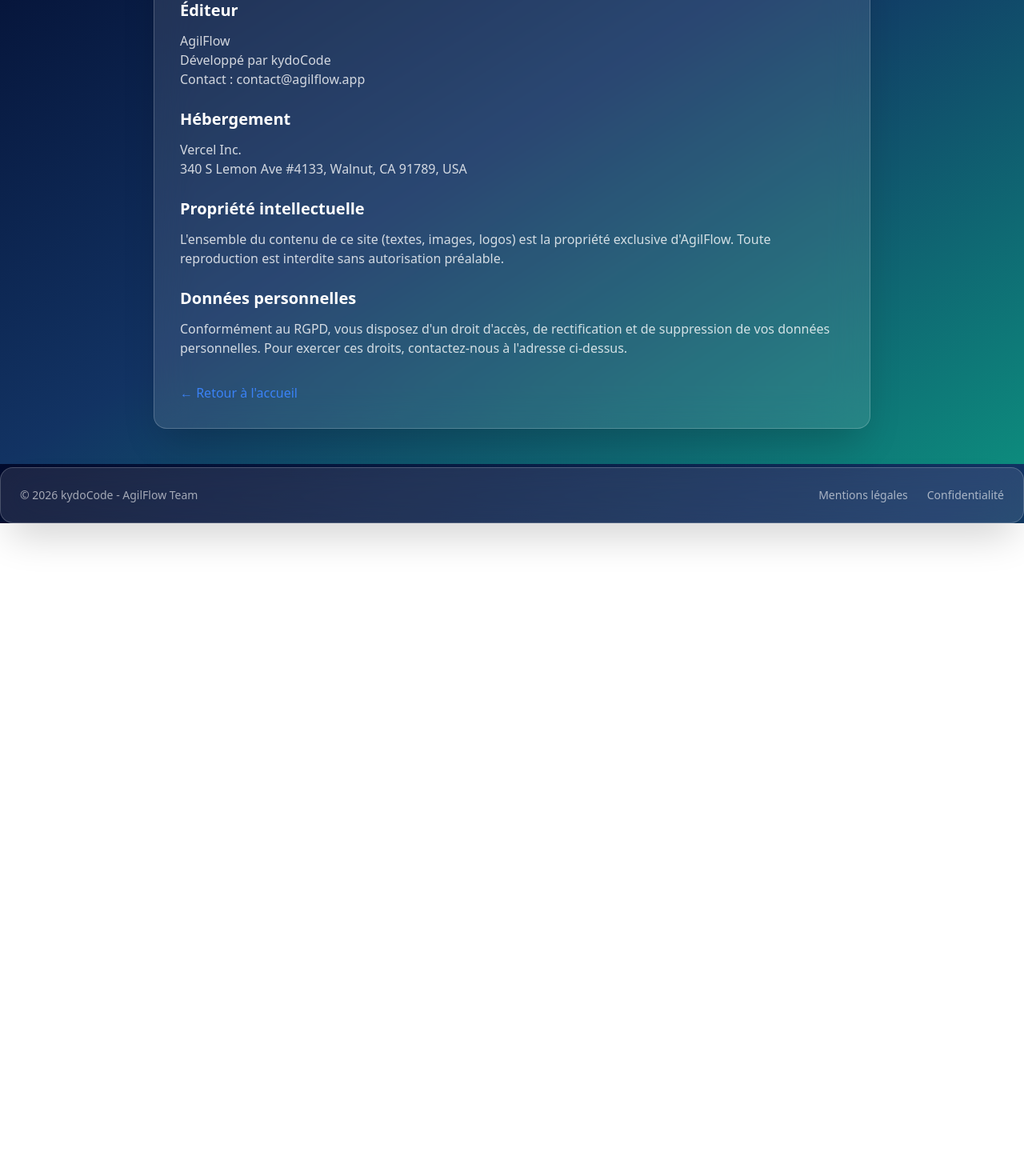
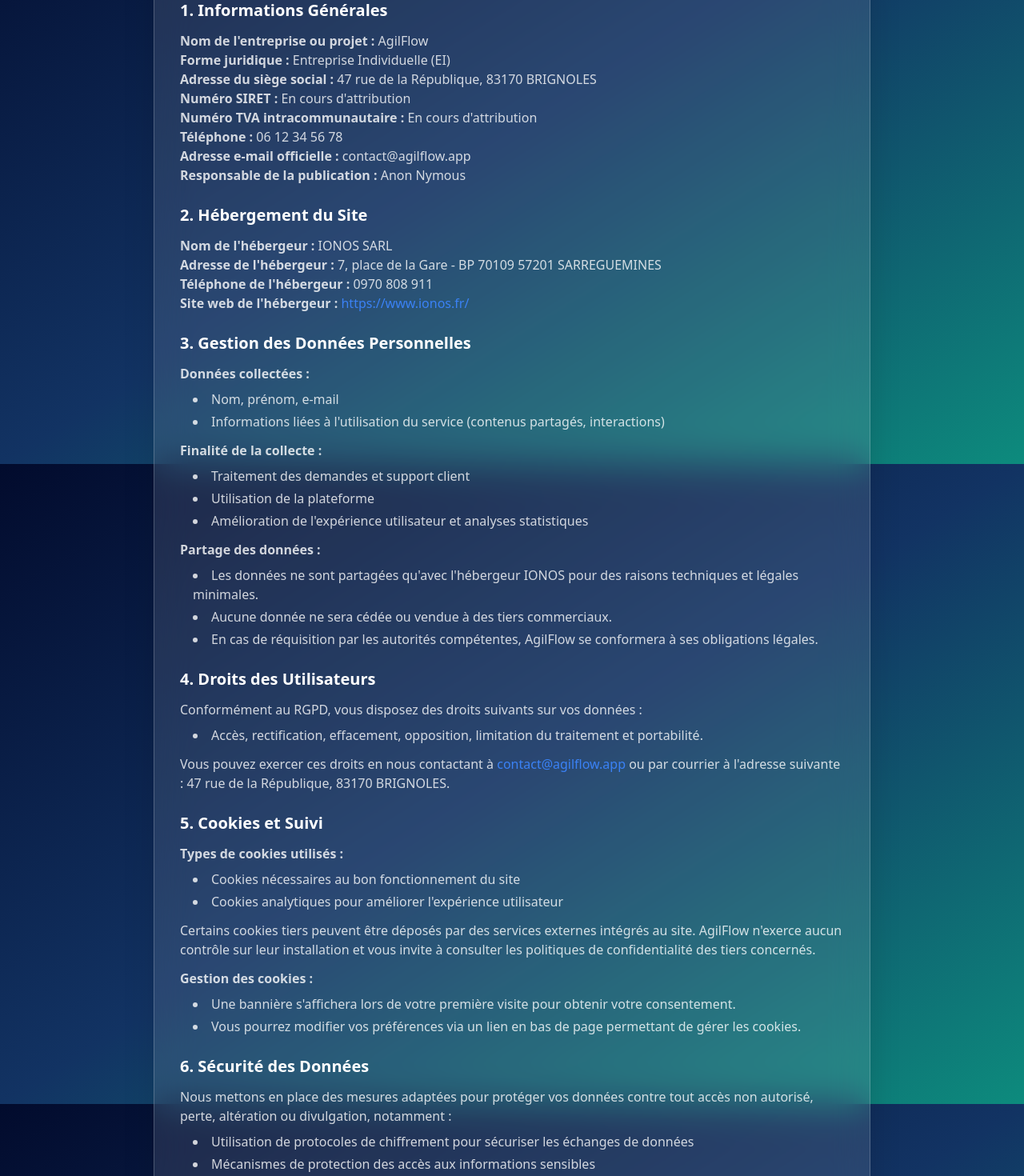
Before and after one commit to kydoCode/agilflow-react-2026, a React (Vite) app: page /legal in a window 1280 px wide. Shown: the part 220-1690 px from the top of the page at 80% size. Before the commit the page ends 874 px from the top, so only its background shows below. Built offline with nearby package versions, Linux system fonts and the light colour scheme; no server answers.

Commit message:
Update content: Pages légales complètes depuis ancien site

```diff
--- a/src/pages/Legal.jsx
+++ b/src/pages/Legal.jsx
@@ -14,32 +14,85 @@ export default function Legal() {
 
             <div className="space-y-6 text-white/80">
               <section>
-                <h2 className="text-xl font-semibold text-white mb-3">Éditeur</h2>
-                <p>AgilFlow</p>
-                <p>Développé par kydoCode</p>
-                <p>Contact : contact@agilflow.app</p>
+                <h2 className="text-xl font-semibold text-white mb-3">1. Informations Générales</h2>
+                <p><strong>Nom de l'entreprise ou projet :</strong> AgilFlow</p>
+                <p><strong>Forme juridique :</strong> Entreprise Individuelle (EI)</p>
+                <p><strong>Adresse du siège social :</strong> 47 rue de la République, 83170 BRIGNOLES</p>
+                <p><strong>Numéro SIRET :</strong> En cours d'attribution</p>
+                <p><strong>Numéro TVA intracommunautaire :</strong> En cours d'attribution</p>
+                <p><strong>Téléphone :</strong> 06 12 34 56 78</p>
+                <p><strong>Adresse e-mail officielle :</strong> contact@agilflow.app</p>
+                <p><strong>Responsable de la publication :</strong> Anon Nymous</p>
               </section>
 
               <section>
-                <h2 className="text-xl font-semibold text-white mb-3">Hébergement</h2>
-                <p>Vercel Inc.</p>
-                <p>340 S Lemon Ave #4133, Walnut, CA 91789, USA</p>
+                <h2 className="text-xl font-semibold text-white mb-3">2. Hébergement du Site</h2>
+                <p><strong>Nom de l'hébergeur :</strong> IONOS SARL</p>
+                <p><strong>Adresse de l'hébergeur :</strong> 7, place de la Gare - BP 70109 57201 SARREGUEMINES</p>
+                <p><strong>Téléphone de l'hébergeur :</strong> 0970 808 911</p>
+                <p><strong>Site web de l'hébergeur :</strong> <a href="https://www.ionos.fr/" target="_blank" rel="noopener noreferrer" className="text-primary hover:text-primary-light">https://www.ionos.fr/</a></p>
               </section>
 
               <section>
-                <h2 className="text-xl font-semibold text-white mb-3">Propriété intellectuelle</h2>
-                <p>
-                  L'ensemble du contenu de ce site (textes, images, logos) est la propriété exclusive d'AgilFlow.
-                  Toute reproduction est interdite sans autorisation préalable.
-                </p>
+                <h2 className="text-xl font-semibold text-white mb-3">3. Gestion des Données Personnelles</h2>
+                <p><strong>Données collectées :</strong></p>
+                <ul className="list-disc list-inside mt-2 space-y-1 ml-4">
+                  <li>Nom, prénom, e-mail</li>
+                  <li>Informations liées à l'utilisation du service (contenus partagés, interactions)</li>
+                </ul>
+                <p className="mt-3"><strong>Finalité de la collecte :</strong></p>
+                <ul className="list-disc list-inside mt-2 space-y-1 ml-4">
+                  <li>Traitement des demandes et support client</li>
+                  <li>Utilisation de la plateforme</li>
+                  <li>Amélioration de l'expérience utilisateur et analyses statistiques</li>
+                </ul>
+                <p className="mt-3"><strong>Partage des données :</strong></p>
+                <ul className="list-disc list-inside mt-2 space-y-1 ml-4">
+                  <li>Les données ne sont partagées qu'avec l'hébergeur IONOS pour des raisons techniques et légales minimales.</li>
+                  <li>Aucune donnée ne sera cédée ou vendue à des tiers commerciaux.</li>
+                  <li>En cas de réquisition par les autorités compétentes, AgilFlow se conformera à ses obligations légales.</li>
+                </ul>
               </section>
 
               <section>
-                <h2 className="text-xl font-semibold text-white mb-3">Données personnelles</h2>
-                <p>
-                  Conformément au RGPD, vous disposez d'un droit d'accès, de rectification et de suppression
-                  de vos données personnelles. Pour exercer ces droits, contactez-nous à l'adresse ci-dessus.
-                </p>
+                <h2 className="text-xl font-semibold text-white mb-3">4. Droits des Utilisateurs</h2>
+                <p>Conformément au RGPD, vous disposez des droits suivants sur vos données :</p>
+                <ul className="list-disc list-inside mt-2 space-y-1 ml-4">
+                  <li>Accès, rectification, effacement, opposition, limitation du traitement et portabilité.</li>
+                </ul>
+                <p className="mt-3">Vous pouvez exercer ces droits en nous contactant à <a href="mailto:contact@agilflow.app" className="text-primary hover:text-primary-light">contact@agilflow.app</a> ou par courrier à l'adresse suivante : 47 rue de la République, 83170 BRIGNOLES.</p>
+              </section>
+
+              <section>
+                <h2 className="text-xl font-semibold text-white mb-3">5. Cookies et Suivi</h2>
+                <p><strong>Types de cookies utilisés :</strong></p>
+                <ul className="list-disc list-inside mt-2 space-y-1 ml-4">
+                  <li>Cookies nécessaires au bon fonctionnement du site</li>
+                  <li>Cookies analytiques pour améliorer l'expérience utilisateur</li>
+                </ul>
+                <p className="mt-3">Certains cookies tiers peuvent être déposés par des services externes intégrés au site. AgilFlow n'exerce aucun contrôle sur leur installation et vous invite à consulter les politiques de confidentialité des tiers concernés.</p>
+                <p className="mt-3"><strong>Gestion des cookies :</strong></p>
+                <ul className="list-disc list-inside mt-2 space-y-1 ml-4">
+                  <li>Une bannière s'affichera lors de votre première visite pour obtenir votre consentement.</li>
+                  <li>Vous pourrez modifier vos préférences via un lien en bas de page permettant de gérer les cookies.</li>
+                </ul>
+              </section>
+
+              <section>
+                <h2 className="text-xl font-semibold text-white mb-3">6. Sécurité des Données</h2>
+                <p>Nous mettons en place des mesures adaptées pour protéger vos données contre tout accès non autorisé, perte, altération ou divulgation, notamment :</p>
+                <ul className="list-disc list-inside mt-2 space-y-1 ml-4">
+                  <li>Utilisation de protocoles de chiffrement pour sécuriser les échanges de données</li>
+                  <li>Mécanismes de protection des accès aux informations sensibles</li>
+                  <li>Mise en place de sauvegardes régulières pour prévenir toute perte de données</li>
+                </ul>
+                <p className="mt-3">Cependant, malgré nos efforts pour assurer un haut niveau de sécurité, aucun système n'est totalement inviolable. En cas d'incident de sécurité affectant vos données personnelles, nous nous engageons à prendre les mesures nécessaires et à vous en informer conformément aux obligations légales en vigueur.</p>
+              </section>
+
+              <section>
+                <h2 className="text-xl font-semibold text-white mb-3">7. Informations de Contact</h2>
+                <p><strong>Email de contact pour toute question relative à la politique de confidentialité ou aux demandes RGPD :</strong> <a href="mailto:contact@agilflow.app" className="text-primary hover:text-primary-light">contact@agilflow.app</a></p>
+                <p className="mt-2"><strong>Adresse postale pour toute demande relative aux données personnelles :</strong> 47 rue de la République, 83170 BRIGNOLES</p>
               </section>
             </div>
 
--- a/src/pages/Privacy.jsx
+++ b/src/pages/Privacy.jsx
@@ -10,68 +10,95 @@ export default function Privacy() {
       <main className="flex-1 px-4 py-8 sm:py-12">
         <div className="max-w-4xl mx-auto">
           <div className="glass-card p-6 sm:p-8">
-            <h1 className="text-2xl sm:text-3xl font-bold text-white mb-6">Politique de confidentialité</h1>
+            <h1 className="text-2xl sm:text-3xl font-bold text-white mb-6">Politique de Confidentialité d'AgilFlow</h1>
 
             <div className="space-y-6 text-white/80">
               <section>
-                <h2 className="text-xl font-semibold text-white mb-3">Collecte des données</h2>
+                <h2 className="text-xl font-semibold text-white mb-3">1. Introduction</h2>
                 <p>
-                  Nous collectons uniquement les données nécessaires au fonctionnement du service :
-                  nom, email, mot de passe (chiffré), et contenu des User Stories que vous créez.
+                  La présente Politique de Confidentialité explique comment AgilFlow collecte, utilise et protège vos données personnelles lorsque vous utilisez nos services. Nous nous engageons à respecter votre vie privée et à traiter vos données en conformité avec le Règlement Général sur la Protection des Données (RGPD).
                 </p>
               </section>
 
               <section>
-                <h2 className="text-xl font-semibold text-white mb-3">Utilisation des données</h2>
-                <p>
-                  Vos données sont utilisées exclusivement pour :
-                </p>
-                <ul className="list-disc list-inside mt-2 space-y-1">
-                  <li>Vous permettre d'accéder à votre compte</li>
-                  <li>Sauvegarder vos User Stories</li>
-                  <li>Améliorer le service</li>
+                <h2 className="text-xl font-semibold text-white mb-3">2. Données Collectées</h2>
+                <p>Nous collectons uniquement les données nécessaires à l'amélioration et au bon fonctionnement de nos services :</p>
+                <ul className="list-disc list-inside mt-2 space-y-1 ml-4">
+                  <li><strong>Données fournies par l'utilisateur :</strong> Nom, prénom, adresse e-mail.</li>
+                  <li><strong>Données générées par l'utilisation de la plateforme :</strong> Contenus partagés, interactions avec le service.</li>
+                  <li><strong>Données techniques :</strong> Adresse IP, type de navigateur, informations de connexion.</li>
                 </ul>
               </section>
 
               <section>
-                <h2 className="text-xl font-semibold text-white mb-3">Partage des données</h2>
-                <p>
-                  Vos données ne sont jamais vendues ni partagées avec des tiers, sauf obligation légale.
-                  Elles sont hébergées de manière sécurisée sur Vercel et Neon (PostgreSQL).
+                <h2 className="text-xl font-semibold text-white mb-3">3. Finalité de la Collecte des Données</h2>
+                <p>Nous utilisons vos données pour :</p>
+                <ul className="list-disc list-inside mt-2 space-y-1 ml-4">
+                  <li>Répondre à vos demandes et assurer le support client.</li>
+                  <li>Améliorer l'expérience utilisateur et optimiser nos services.</li>
+                  <li>Réaliser des analyses statistiques.</li>
+                </ul>
+              </section>
+
+              <section>
+                <h2 className="text-xl font-semibold text-white mb-3">4. Partage des Données</h2>
+                <p>Vos données ne sont partagées qu'avec des tiers strictement nécessaires :</p>
+                <ul className="list-disc list-inside mt-2 space-y-1 ml-4">
+                  <li><strong>Hébergeur (IONOS) :</strong> Pour assurer la disponibilité technique du site.</li>
+                  <li><strong>Autorités légales :</strong> En cas de réquisition par les autorités compétentes.</li>
+                  <li><strong>Aucun partage commercial :</strong> Vos données ne seront ni vendues, ni cédées à des tiers à des fins publicitaires.</li>
+                </ul>
+              </section>
+
+              <section>
+                <h2 className="text-xl font-semibold text-white mb-3">5. Vos Droits</h2>
+                <p>Vous disposez des droits suivants sur vos données personnelles :</p>
+                <ul className="list-disc list-inside mt-2 space-y-1 ml-4">
+                  <li>Droit d'accès, de rectification, d'effacement et d'opposition.</li>
+                  <li>Droit à la limitation du traitement et à la portabilité des données.</li>
+                </ul>
+                <p className="mt-3">
+                  Pour exercer vos droits, contactez-nous à : <a href="mailto:contact@agilflow.app" className="text-primary hover:text-primary-light">contact@agilflow.app</a> ou à l'adresse postale suivante : 47 rue de la République, 83170 BRIGNOLES.
                 </p>
               </section>
 
               <section>
-                <h2 className="text-xl font-semibold text-white mb-3">Vos droits</h2>
-                <p>
-                  Conformément au RGPD, vous disposez des droits suivants :
-                </p>
-                <ul className="list-disc list-inside mt-2 space-y-1">
-                  <li>Droit d'accès à vos données</li>
-                  <li>Droit de rectification</li>
-                  <li>Droit à l'effacement</li>
-                  <li>Droit à la portabilité</li>
+                <h2 className="text-xl font-semibold text-white mb-3">6. Cookies et Suivi</h2>
+                <ul className="list-disc list-inside space-y-1 ml-4">
+                  <li>Nous utilisons uniquement des cookies nécessaires au bon fonctionnement du site et des cookies analytiques pour améliorer l'expérience utilisateur.</li>
+                  <li>Certains cookies tiers peuvent être déposés indépendamment de notre volonté.</li>
+                  <li>Une bannière de consentement s'affiche lors de votre première visite pour vous permettre de gérer vos préférences.</li>
+                </ul>
+              </section>
+
+              <section>
+                <h2 className="text-xl font-semibold text-white mb-3">7. Sécurité des Données</h2>
+                <p>Nous appliquons des mesures de protection visant à garantir la sécurité de vos données personnelles et à prévenir tout accès non autorisé, altération, perte ou divulgation.</p>
+                <ul className="list-disc list-inside mt-2 space-y-1 ml-4">
+                  <li>Utilisation de technologies de chiffrement pour sécuriser les échanges</li>
+                  <li>Mécanismes renforcés de protection des accès aux informations</li>
+                  <li>Systèmes de sauvegardes régulières pour assurer l'intégrité des données</li>
                 </ul>
                 <p className="mt-3">
-                  Pour exercer ces droits, contactez-nous à : contact@agilflow.app
+                  Malgré ces précautions, aucun système n'est infaillible. En cas d'incident de sécurité affectant vos données, nous prendrons les mesures nécessaires et vous informerons conformément aux réglementations en vigueur.
                 </p>
               </section>
 
               <section>
-                <h2 className="text-xl font-semibold text-white mb-3">Cookies</h2>
-                <p>
-                  Nous utilisons uniquement des cookies essentiels au fonctionnement du site
-                  (authentification). Aucun cookie de tracking ou publicitaire.
-                </p>
+                <h2 className="text-xl font-semibold text-white mb-3">8. Modifications de la Politique de Confidentialité</h2>
+                <p>Cette politique peut être mise à jour à tout moment. Nous vous informerons des changements importants via notre site web.</p>
               </section>
 
               <section>
-                <h2 className="text-xl font-semibold text-white mb-3">Sécurité</h2>
-                <p>
-                  Vos mots de passe sont chiffrés avec bcrypt. Les communications sont sécurisées
-                  via HTTPS. Nous appliquons les meilleures pratiques de sécurité.
-                </p>
+                <h2 className="text-xl font-semibold text-white mb-3">9. Contact</h2>
+                <p>Si vous avez des questions, vous pouvez nous contacter à :</p>
+                <p className="mt-2"><strong>Email :</strong> <a href="mailto:contact@agilflow.app" className="text-primary hover:text-primary-light">contact@agilflow.app</a></p>
+                <p><strong>Adresse postale :</strong> 47 rue de la République, 83170 BRIGNOLES</p>
               </section>
+
+              <p className="mt-8 text-sm text-white/60">
+                Cette Politique de Confidentialité est en vigueur à compter du 30/01/2025.
+              </p>
             </div>
 
             <div className="mt-8">
```
